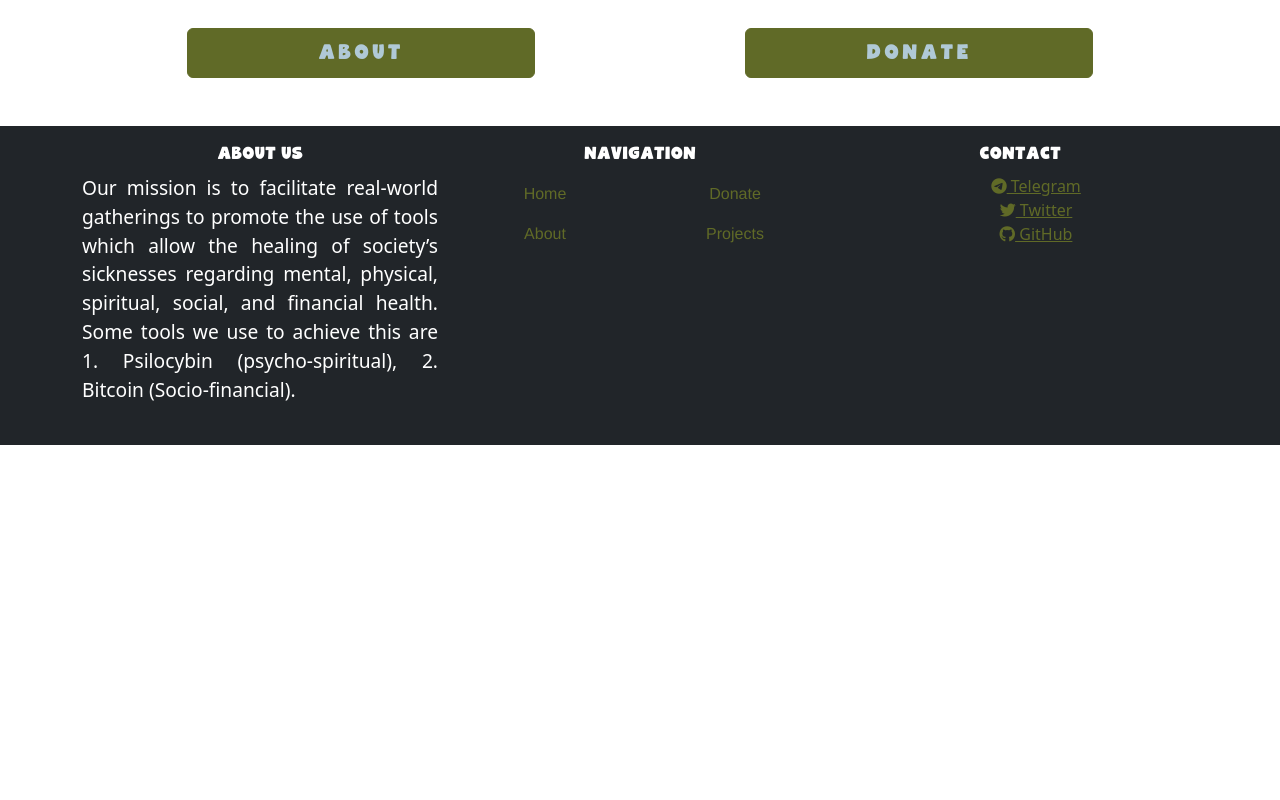
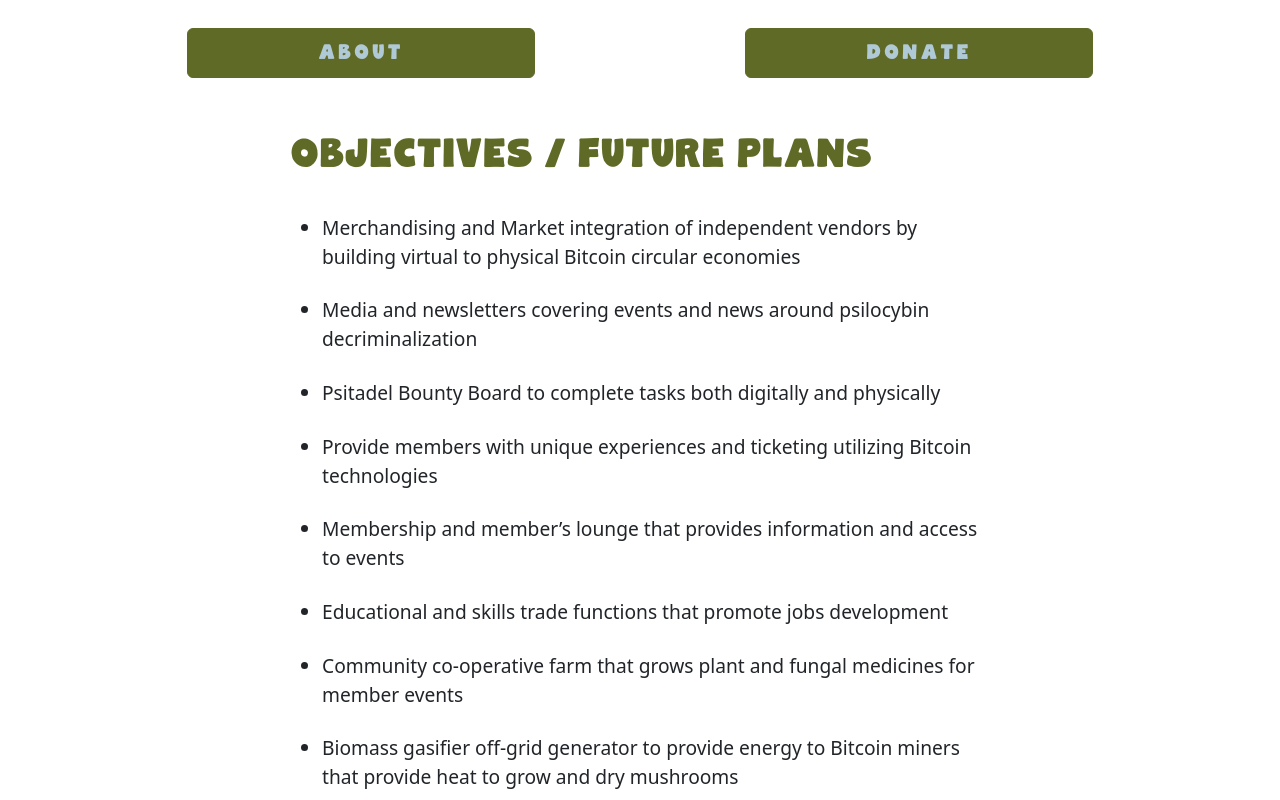
Before and after one commit to gudnuf/psitadel, a React (Create React App) app in the folder frontend/: page / in a window 1280 px wide. Shown: the part 2780-3580 px from the top of the page. Before the commit the page ends 3225 px from the top, so only its background shows below. Built offline with nearby package versions, Linux system fonts and the light colour scheme.

Commit message:
Add future plans section

```diff
--- a/frontend/src/components/pages/about/About.css
+++ b/frontend/src/components/pages/about/About.css
@@ -15,7 +15,8 @@
   margin-bottom: 20px;
 }
 
-p {
+p,
+li {
   font-size: 1.2rem;
   line-height: 1.5;
   margin-bottom: 25px;
--- /dev/null
+++ b/frontend/src/components/pages/home/FuturePlans.js
@@ -0,0 +1,45 @@
+import { Container } from 'react-bootstrap';
+import React from 'react';
+import '../about/About.css';
+
+const FuturePlans = () => (
+  <Container>
+    <div className="about-page">
+      <h1>Objectives / Future Plans </h1>
+      <ul>
+        <li>
+          Merchandising and Market integration of independent vendors by
+          building virtual to physical Bitcoin circular economies
+        </li>
+        <li>
+          Media and newsletters covering events and news around psilocybin
+          decriminalization
+        </li>
+        <li>
+          Psitadel Bounty Board to complete tasks both digitally and physically
+        </li>
+        <li>
+          Provide members with unique experiences and ticketing utilizing
+          Bitcoin technologies
+        </li>
+        <li>
+          Membership and member’s lounge that provides information and access to
+          events
+        </li>
+        <li>
+          Educational and skills trade functions that promote jobs development
+        </li>
+        <li>
+          Community co-operative farm that grows plant and fungal medicines for
+          member events
+        </li>
+        <li>
+          Biomass gasifier off-grid generator to provide energy to Bitcoin
+          miners that provide heat to grow and dry mushrooms
+        </li>
+      </ul>
+    </div>
+  </Container>
+);
+
+export default FuturePlans;
--- a/frontend/src/components/pages/home/Home.js
+++ b/frontend/src/components/pages/home/Home.js
@@ -5,6 +5,7 @@
 import Values from './Values';
 import JoinAndAbout from './JoinAndAbout';
 import Contact from './Contact';
+import FuturePlans from './FuturePlans';
 
 const Home = () => {
   const [heroHeight, setHeroHeight] = useState(0);
@@ -25,6 +26,7 @@
         <JoinAndAbout className="" />
         <Values />
         <Contact className="contact-section" />
+        <FuturePlans />
       </Container>
     </>
   );
```
